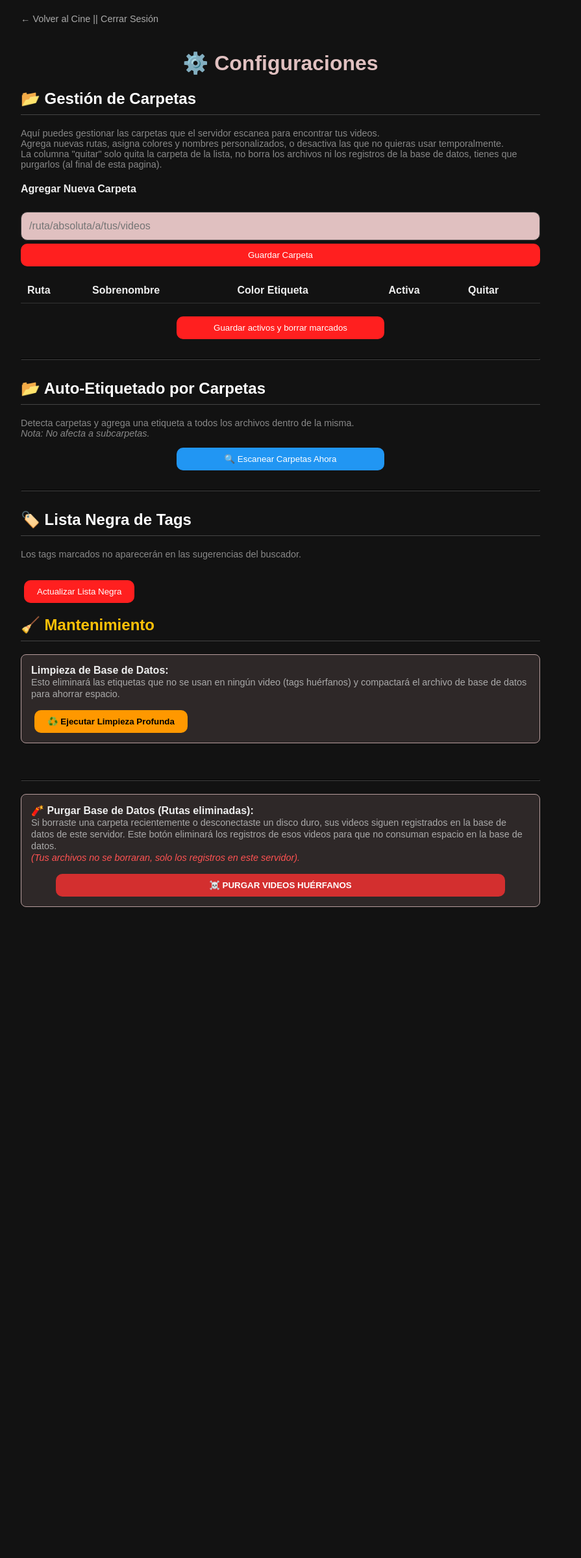
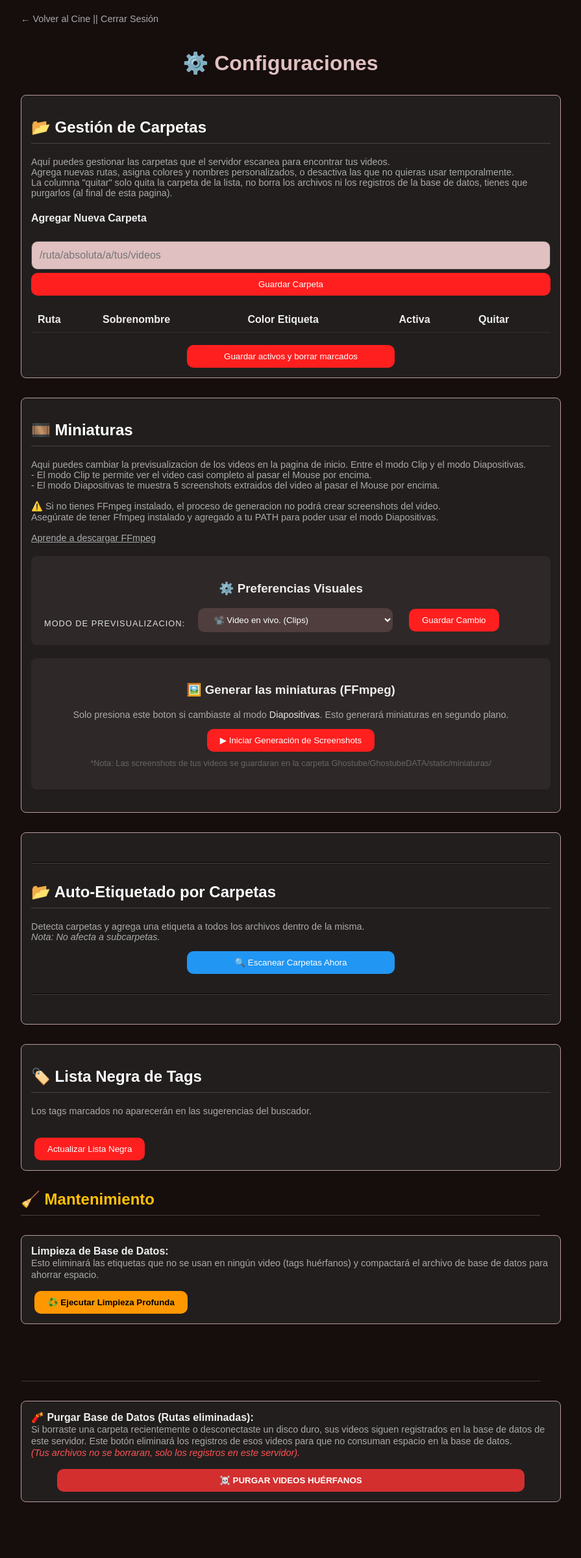
Before and after one commit to PixelPiNa/Ghostube, a Flask app: page /panel in a window 1280 px wide. Shown: the whole page at 65% size, without its empty margins (208-1103 px from the left). Before the commit the page ends 1396 px from the top, so only its background shows below. Run offline with Flask 3, Linux system fonts and the light colour scheme; the visitor is signed in with stand-in values (Sample User, id 1); data that the repository does not hold is empty.

Commit message:
Seleccion de tipos de miniaturas

```diff
--- a/GhostubeDATA/app.py
+++ b/GhostubeDATA/app.py
@@ -5,7 +5,7 @@ import math
 from flask import Flask, render_template, send_from_directory, request, redirect, url_for, jsonify, session
 from sqlalchemy import or_
 
-from models import db, Video, Tag, Ubicacion
+from models import Configuracion, db, Video, Tag, Ubicacion
 from configuraciones import config_bp
 
 app = Flask(__name__)
@@ -24,7 +24,7 @@ EXT_IMAGEN = ('.jpg', '.jpeg', '.png', '.gif', '.webp', '.bmp')
 
 
 # Esta funcion utiliza ffmpeg, una herramienta preinstalada en algunas distros de linux
-# No creo que funcione en windows sin instalar ffmpeg manualmente, pero si quieres probar, instala ffmpeg y asegurate de que el comando "ffprobe" funcione en tu terminal.
+# Para que esta funcion se ejecute correctamente debes instalar ffmpeg en tu windows y agregarlo al path de aplicaicones.
 def obtener_duracion_ffmpeg(ruta_archivo):
     """Calcula duración solo si es video."""
     try:
@@ -165,6 +165,8 @@ def inicio():
     modo_busqueda = request.args.get('modo_busqueda', 'and')
     modo_vis = session.get('modo_visualizacion', 'videos')
     orden = request.args.get('orden', 'id_desc') # Capturamos el nuevo filtro de orden
+    config_modo = Configuracion.query.filter_by(clave='modo_miniaturas').first()
+    modo_actual = config_modo.valor if config_modo else 'dinamico'
 
     # Usamos la función ayudante
     query = construir_query_busqueda(busqueda, modo_busqueda, modo_vis, orden)
@@ -173,7 +175,7 @@ def inicio():
     paginacion = query.paginate(page=page, per_page=50, error_out=False)
     todos_los_tags = Tag.query.filter_by(oculto=False).all()
 
-    return render_template('index.html', paginacion=paginacion, busqueda=busqueda, todos_los_tags=todos_los_tags, modo=modo_vis, modo_busqueda=modo_busqueda, orden=orden)
+    return render_template('index.html', modo_miniaturas=modo_actual, paginacion=paginacion, busqueda=busqueda, todos_los_tags=todos_los_tags, modo=modo_vis, modo_busqueda=modo_busqueda, orden=orden)
 
 # Hola adrian
 
@@ -261,4 +263,11 @@ def stream_video(id_video):
 if __name__ == '__main__':
     with app.app_context():
         db.create_all()
+        # --- INICIALIZAR CONFIGURACIONES POR DEFECTO ---
+        config_miniaturas = Configuracion.query.filter_by(clave='modo_miniaturas').first()
+        if not config_miniaturas:
+            # Si no existe, creamos la fila con la clave y su valor por defecto
+            config_inicial = Configuracion(clave='modo_miniaturas', valor='dinamico')
+            db.session.add(config_inicial)
+            db.session.commit()
     app.run(debug=True, port=5000, host='0.0.0.0')
--- a/GhostubeDATA/models.py
+++ b/GhostubeDATA/models.py
@@ -43,3 +43,8 @@ video_tags = db.Table('video_tags',
     db.Column('video_id', db.Integer, db.ForeignKey('video.id'), primary_key=True),
     db.Column('tag_id', db.Integer, db.ForeignKey('tag.id'), primary_key=True)
 )
+
+class Configuracion(db.Model): #otras cosas
+    __tablename__ = 'configuracion'
+    clave = db.Column(db.String(50), primary_key=True)
+    valor = db.Column(db.String(255), nullable=False)
--- a/GhostubeDATA/templates/configuraciones.html
+++ b/GhostubeDATA/templates/configuraciones.html
@@ -7,10 +7,12 @@
     <link href="{{ url_for('static', filename='css/tagify.css') }}" rel="stylesheet" type="text/css" />
     <script src="{{ url_for('static', filename='js/tagify.js') }}"></script>
     <style>
-        body { background:#121212; color:#eee; font-family:sans-serif; padding:20px; max-width:800px; margin:0 auto; }
+        body { color:#eee; font-family:sans-serif; padding:20px; max-width:800px; margin:0 auto; }
         h2 { border-bottom: 1px solid #444; padding-bottom: 10px; color: #ffffff; }
         table { width: 100%; border-collapse: collapse; margin-bottom: 20px; }
         th, td { text-align: left; padding: 10px; border-bottom: 1px solid #333; }
+        .contenedor_resaltado {width: 100%; background-color: #221e1e; margin: 30px 0}
+        .texto_info {font-size: 0.9rem; color: #aaa;}
     </style>
 </head>
 <body>
@@ -19,6 +21,7 @@
 
     <h1>⚙️ Configuraciones</h1>
 
+    <div class="contenedor_resaltado">
     <h2>📂 Gestión de Carpetas</h2>
     <p class="texto_info">
         Aquí puedes gestionar las carpetas que el servidor escanea para encontrar tus videos.
@@ -76,7 +79,56 @@
         </table>
         <button type="submit" class="botono" style="width: 40%; margin-left: 30%;">Guardar activos y borrar marcados</button>
     </form>
+    </div>
+    <div class="contenedor_resaltado">
+    <h2>🎞️ Miniaturas</h2>
+    <p class="texto_info">
+        Aqui puedes cambiar la previsualizacion de los videos en la pagina de inicio. Entre el modo Clip y el modo Diapositivas.
+        <br> - El modo Clip te permite ver el video casi completo al pasar el Mouse por encima.
+        <br> - El modo Diapositivas te muestra 5 screenshots extraidos del video al pasar el Mouse por encima.
+        <br><br> ⚠️ Si no tienes FFmpeg instalado, el proceso de generacion no podrá crear screenshots del video. <br> Asegúrate de tener Ffmpeg instalado y agregado a tu PATH para poder usar el modo Diapositivas.
+        <br> <br><a href="https://youtu.be/0zN9oZ98ZgE?si=XfhevpWbnkTQCNVP" style="text-decoration: underline;"> Aprende a descargar FFmpeg </a>
+    </p>
+    <div class="contenedor_grisoscuro">
+        <h3>⚙️ Preferencias Visuales</h3>
 
+        <form action="{{ url_for('config.guardar_modo_visual') }}" method="POST" style="display: flex; align-items: center; gap: 15px;">
+
+            <label for="modo_miniaturas" style="color: #e0e0e0;">Modo de previsualizacion:</label>
+
+            <select name="modo_miniaturas" id="modo_miniaturas" class="botono2">
+                <option value="dinamico" {% if modo_actual == 'dinamico' %}selected{% endif %}>
+                    📽️ Video en vivo. (Clips)
+                </option>
+                <option value="estatico" {% if modo_actual == 'estatico' %}selected{% endif %}>
+                    📷 Screenshots del video. (Diapositivas)
+                </option>
+            </select>
+
+            <button type="submit" class="botono">
+                Guardar Cambio
+            </button>
+        </form>
+    </div>
+    <div class="contenedor_grisoscuro" ">
+        <h3>🖼️ Generar las miniaturas (FFmpeg)</h3>
+        <p class="texto_info">
+            Solo presiona este boton si cambiaste al modo <span style="color: #e7e7e7;">Diapositivas</span>. Esto generará miniaturas en segundo plano.
+        </p>
+
+        <form action="{{ url_for('config.generar_miniaturas_masivas') }}" method="POST">
+            <button type="submit" class="botono" >
+                ▶ Iniciar Generación de Screenshots
+            </button>
+        </form>
+        <p style="color: #666; font-size: 0.8rem; margin-top: 10px;">
+            *Nota: Las screenshots de tus videos se guardaran en la carpeta Ghostube/GhostubeDATA/static/miniaturas/
+        </p>
+    </div>
+    </div>
+
+
+<div class="contenedor_resaltado">
     <hr style="border-color: #444; margin: 30px 0;">
 
         <h2>📂 Auto-Etiquetado por Carpetas</h2>
@@ -172,8 +224,8 @@
                 .catch(err => console.log("Error cargando tags: ", err));
         });
     </script>
-
-
+</div>
+<div class="contenedor_resaltado">
     <h2>🏷️ Lista Negra de Tags</h2>
     <p class="texto_info">Los tags marcados no aparecerán en las sugerencias del buscador.</p>
 
@@ -189,14 +241,14 @@
         <br>
         <button type="submit" class="botono">Actualizar Lista Negra</button>
     </form>
-
+</div>
 
 
     <h2 style="color: #FFC107;">🧹 Mantenimiento</h2>
         <div class="contenedor_resaltado">
             <p style="margin-top:0;">
                 <strong>Limpieza de Base de Datos:</strong><br>
-                <span style="font-size: 0.9rem; color: #aaa;">
+                <span class="texto_info">
                 Esto eliminará las etiquetas que no se usan en ningún video (tags huérfanos)
                 y compactará el archivo de base de datos para ahorrar espacio.
                 </span>
@@ -215,7 +267,7 @@
         <div class="contenedor_resaltado">
             <p style="margin-top:0;">
                 <strong>🧨 Purgar Base de Datos (Rutas eliminadas):</strong><br>
-                <span style="font-size: 0.9rem; color: #aaa;">
+                <span class="texto_info">
                 Si borraste una carpeta recientemente o desconectaste un disco duro, sus videos siguen registrados en la base de datos de este servidor.
                 Este botón eliminará los registros de esos videos para que no consuman espacio en la base de datos.
                 <br>
```
Also changed, not shown: GhostubeDATA/configuraciones.py (+96 -2 lines), GhostubeDATA/templates/index.html (+46 -0 lines), 1 other file.
